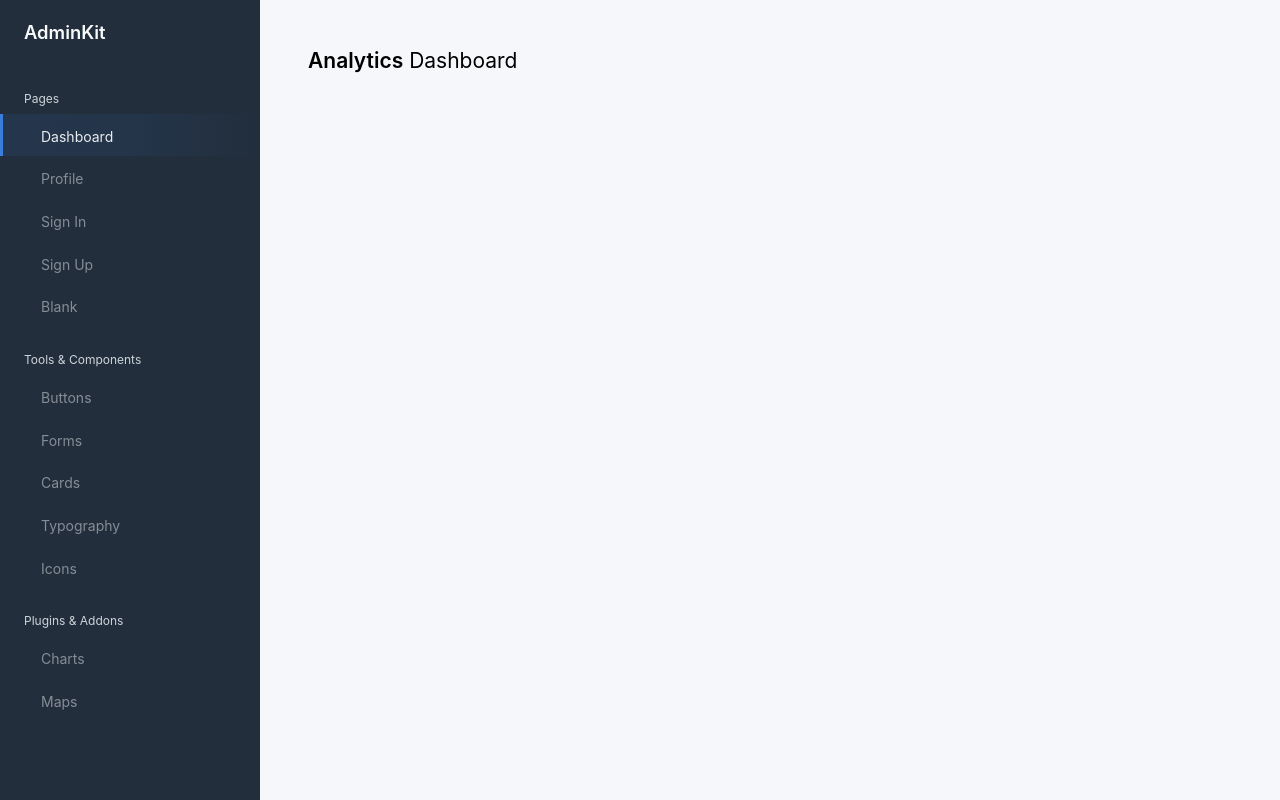
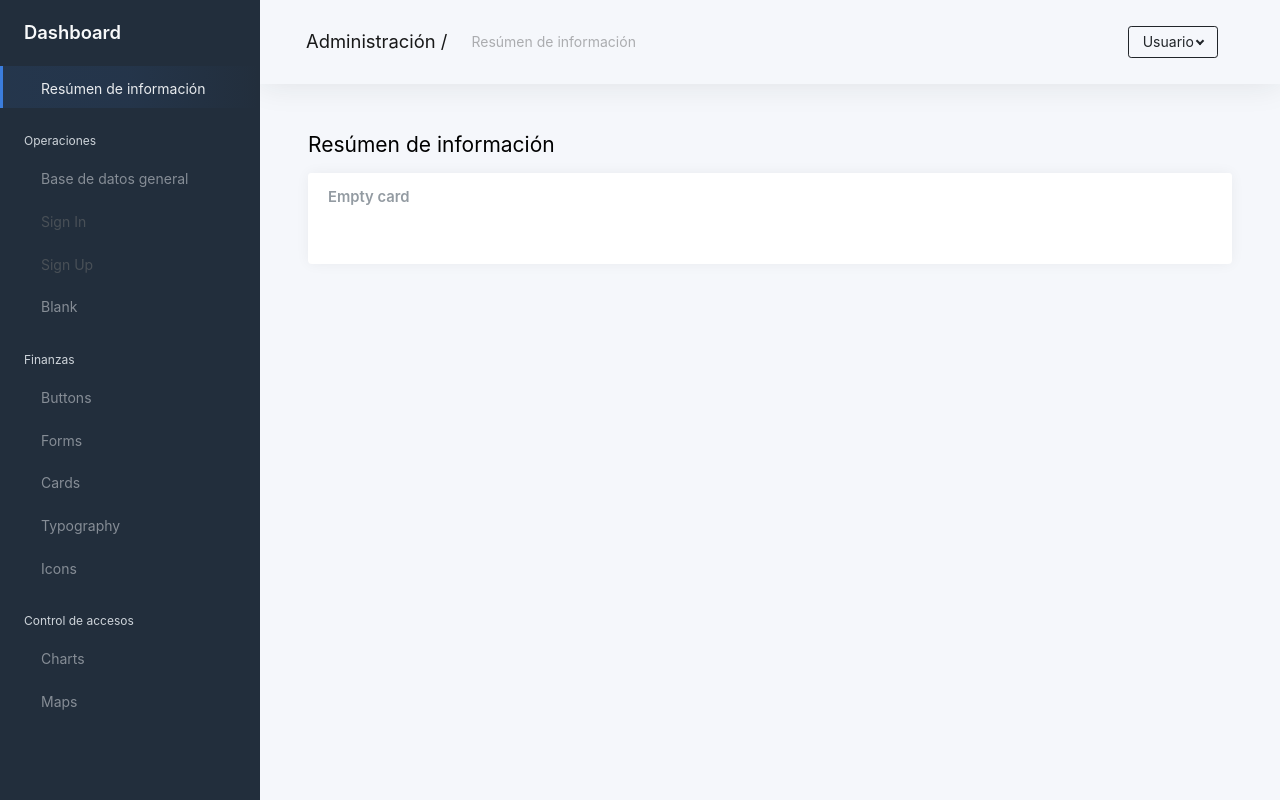
Before and after one commit to Luisrav14/vecinosComprometidos, a React (Vite) app in the folder frontend/: page /admin in a window 1280 px wide. Built offline with nearby package versions, Linux system fonts and the light colour scheme.

Commit message:
Navbar dashboard agregado

```diff
--- a/frontend/src/components/admin/Navbar.jsx
+++ b/frontend/src/components/admin/Navbar.jsx
@@ -2,164 +2,46 @@
 
 export const Navbar = () => {
   return (
-    <div className="navbar-collapse collapse">
-      <ul className="navbar-nav navbar-align">
-        <li className="nav-item dropdown">
-          <a className="nav-icon dropdown-toggle" href="#" id="alertsDropdown" data-bs-toggle="dropdown">
-            <div className="position-relative">
-              <i className="align-middle" data-feather="bell"></i>
-              <span className="indicator">4</span>
-            </div>
+    <nav className="navbar navbar-expand-lg navbar-light bg-light">
+      <div className="container-fluid">
+        <a className="navbar-brand" href="#">
+          Administración /
         </a>
-          <div className="dropdown-menu dropdown-menu-lg dropdown-menu-end py-0" aria-labelledby="alertsDropdown">
-            <div className="dropdown-menu-header">4 New Notifications</div>
-            <div className="list-group">
-              <a href="#" className="list-group-item">
-                <div className="row g-0 align-items-center">
-                  <div className="col-2">
-                    <i className="text-danger" data-feather="alert-circle"></i>
-                  </div>
-                  <div className="col-10">
-                    <div className="text-dark">Update completed</div>
-                    <div className="text-muted small mt-1">Restart server 12 to complete the update.</div>
-                    <div className="text-muted small mt-1">30m ago</div>
-                  </div>
-                </div>
+        <button className="navbar-toggler" type="button" data-bs-toggle="collapse" data-bs-target="#navbarSupportedContent" aria-controls="navbarSupportedContent" aria-expanded="false" aria-label="Toggle navigation">
+          <span className="navbar-toggler-icon"></span>
+        </button>
+        <div className="collapse navbar-collapse" id="navbarSupportedContent">
+          <ul className="navbar-nav me-auto mb-2 mb-lg-0">
+            <li className="nav-item">
+              <a className="nav-link disabled">Resúmen de información</a>
+            </li>
+          </ul>
+          <form className="d-flex">
+            <div class="dropdown mr-3">
+              <button class="btn btn-outline-dark dropdown-toggle" type="button" id="dropdownMenuButton1" data-bs-toggle="dropdown" aria-expanded="false">
+                Usuario
+              </button>
+              <ul class="dropdown-menu" aria-labelledby="dropdownMenuButton1">
+                <li>
+                  <a class="dropdown-item" href="#">
+                    Action
                   </a>
-              <a href="#" className="list-group-item">
-                <div className="row g-0 align-items-center">
-                  <div className="col-2">
-                    <i className="text-warning" data-feather="bell"></i>
-                  </div>
-                  <div className="col-10">
-                    <div className="text-dark">Lorem ipsum</div>
-                    <div className="text-muted small mt-1">Aliquam ex eros, imperdiet vulputate hendrerit et.</div>
-                    <div className="text-muted small mt-1">2h ago</div>
-                  </div>
-                </div>
+                </li>
+                <li>
+                  <a class="dropdown-item" href="#">
+                    Another action
                   </a>
-              <a href="#" className="list-group-item">
-                <div className="row g-0 align-items-center">
-                  <div className="col-2">
-                    <i className="text-primary" data-feather="home"></i>
-                  </div>
-                  <div className="col-10">
-                    <div className="text-dark">Login from 192.186.1.8</div>
-                    <div className="text-muted small mt-1">5h ago</div>
-                  </div>
-                </div>
+                </li>
+                <li>
+                  <a class="dropdown-item" href="#">
+                    Something else here
                   </a>
-              <a href="#" className="list-group-item">
-                <div className="row g-0 align-items-center">
-                  <div className="col-2">
-                    <i className="text-success" data-feather="user-plus"></i>
-                  </div>
-                  <div className="col-10">
-                    <div className="text-dark">New connection</div>
-                    <div className="text-muted small mt-1">Christina accepted your request.</div>
-                    <div className="text-muted small mt-1">14h ago</div>
-                  </div>
-                </div>
-              </a>
-            </div>
-            <div className="dropdown-menu-footer">
-              <a href="#" className="text-muted">
-                Show all notifications
-              </a>
-            </div>
-          </div>
-        </li>
-        <li className="nav-item dropdown">
-          <a className="nav-icon dropdown-toggle" href="#" id="messagesDropdown" data-bs-toggle="dropdown">
-            <div className="position-relative">
-              <i className="align-middle" data-feather="message-square"></i>
-            </div>
-          </a>
-          <div className="dropdown-menu dropdown-menu-lg dropdown-menu-end py-0" aria-labelledby="messagesDropdown">
-            <div className="dropdown-menu-header">
-              <div className="position-relative">4 New Messages</div>
-            </div>
-            <div className="list-group">
-              <a href="#" className="list-group-item">
-                <div className="row g-0 align-items-center">
-                  <div className="col-2"></div>
-                  <div className="col-10 ps-2">
-                    <div className="text-dark">Vanessa Tucker</div>
-                    <div className="text-muted small mt-1">Nam pretium turpis et arcu. Duis arcu tortor.</div>
-                    <div className="text-muted small mt-1">15m ago</div>
-                  </div>
-                </div>
-              </a>
-              <a href="#" className="list-group-item">
-                <div className="row g-0 align-items-center">
-                  <div className="col-2"></div>
-                  <div className="col-10 ps-2">
-                    <div className="text-dark">William Harris</div>
-                    <div className="text-muted small mt-1">Curabitur ligula sapien euismod vitae.</div>
-                    <div className="text-muted small mt-1">2h ago</div>
-                  </div>
-                </div>
-              </a>
-              <a href="#" className="list-group-item">
-                <div className="row g-0 align-items-center">
-                  <div className="col-2"></div>
-                  <div className="col-10 ps-2">
-                    <div className="text-dark">Christina Mason</div>
-                    <div className="text-muted small mt-1">Pellentesque auctor neque nec urna.</div>
-                    <div className="text-muted small mt-1">4h ago</div>
-                  </div>
-                </div>
-              </a>
-              <a href="#" className="list-group-item">
-                <div className="row g-0 align-items-center">
-                  <div className="col-2"></div>
-                  <div className="col-10 ps-2">
-                    <div className="text-dark">Sharon Lessman</div>
-                    <div className="text-muted small mt-1">Aenean tellus metus, bibendum sed, posuere ac, mattis non.</div>
-                    <div className="text-muted small mt-1">5h ago</div>
-                  </div>
-                </div>
-              </a>
-            </div>
-            <div className="dropdown-menu-footer">
-              <a href="#" className="text-muted">
-                Show all messages
-              </a>
-            </div>
-          </div>
-        </li>
-        <li className="nav-item dropdown">
-          <a className="nav-icon dropdown-toggle d-inline-block d-sm-none" href="#" data-bs-toggle="dropdown">
-            <i className="align-middle" data-feather="settings"></i>
-          </a>
-
-          <a className="nav-link dropdown-toggle d-none d-sm-inline-block" href="#" data-bs-toggle="dropdown">
-            <img src="img/avatars/avatar.jpg" className="avatar img-fluid rounded me-1" alt="Charles Hall" />
-            <span className="text-dark">Charles Hall</span>
-          </a>
-          <div className="dropdown-menu dropdown-menu-end">
-            <a className="dropdown-item" href="pages-profile.html">
-              <i className="align-middle me-1" data-feather="user"></i> Profile
-            </a>
-            <a className="dropdown-item" href="#">
-              <i className="align-middle me-1" data-feather="pie-chart"></i>
-              Analytics
-            </a>
-            <div className="dropdown-divider"></div>
-            <a className="dropdown-item" href="index.html">
-              <i className="align-middle me-1" data-feather="settings"></i> Settings & Privacy
-            </a>
-            <a className="dropdown-item" href="#">
-              <i className="align-middle me-1" data-feather="help-circle"></i>
-              Help Center
-            </a>
-            <div className="dropdown-divider"></div>
-            <a className="dropdown-item" href="#">
-              Log out
-            </a>
-          </div>
                 </li>
               </ul>
             </div>
+          </form>
+        </div>
+      </div>
+    </nav>
   );
 };
--- a/frontend/src/components/admin/Sidebar.jsx
+++ b/frontend/src/components/admin/Sidebar.jsx
@@ -2,88 +2,87 @@
 
 export const Sidebar = () => {
   return (
-    <nav id="sidebar" className="sidebar js-sidebar">
-      <div className="sidebar-content js-simplebar">
-        <a className="sidebar-brand" href="index.html">
-          <span className="align-middle">AdminKit</span>
+    <nav id="sidebar" class="sidebar js-sidebar">
+      <div class="sidebar-content js-simplebar">
+        <a class="sidebar-brand" href="/admin">
+          <span class="align-middle">Dashboard</span>
         </a>
 
-        <ul className="sidebar-nav">
-          <li className="sidebar-header">Pages</li>
+        <ul class="sidebar-nav">
+          <li class="sidebar-item active">
+            <a class="sidebar-link" href="/admin">
+              <i class="align-middle" data-feather="sliders"></i> <span class="align-middle">Resúmen de información</span>
+            </a>
+          </li>
+          <li class="sidebar-header">Operaciones</li>
 
-          <li className="sidebar-item active">
-            <a className="sidebar-link" href="index.html">
-              <i className="align-middle" data-feather="sliders"></i> <span className="align-middle">Dashboard</span>
+          <li class="sidebar-item">
+            <a class="sidebar-link" href="/admin">
+              <i class="align-middle" data-feather="user"></i> <span class="align-middle">Base de datos general</span>
             </a>
           </li>
 
-          <li className="sidebar-item">
-            <a className="sidebar-link" href="pages-profile.html">
-              <i className="align-middle" data-feather="user"></i> <span className="align-middle">Profile</span>
+          <li class="sidebar-item">
+            <a class="sidebar-link" hrefadmin="pages-/">
+              <i class="align-middle" data-feather="log-in"></i> <span class="align-middle">Sign In</span>
             </a>
           </li>
 
-          <li className="sidebar-item">
-            <a className="sidebar-link" href="pages-sign-in.html">
-              <i className="align-middle" data-feather="log-in"></i> <span className="align-middle">Sign In</span>
+          <li class="sidebar-item">
+            <a class="sidebar-link" hrefadmin="pages-/">
+              <i class="align-middle" data-feather="user-plus"></i> <span class="align-middle">Sign Up</span>
             </a>
           </li>
 
-          <li className="sidebar-item">
-            <a className="sidebar-link" href="pages-sign-up.html">
-              <i className="align-middle" data-feather="user-plus"></i> <span className="align-middle">Sign Up</span>
+          <li class="sidebar-item">
+            <a class="sidebar-link" href="/admin">
+              <i class="align-middle" data-feather="book"></i> <span class="align-middle">Blank</span>
             </a>
           </li>
 
-          <li className="sidebar-item">
-            <a className="sidebar-link" href="pages-blank.html">
-              <i className="align-middle" data-feather="book"></i> <span className="align-middle">Blank</span>
+          <li class="sidebar-header">Finanzas</li>
+
+          <li class="sidebar-item">
+            <a class="sidebar-link" href="/admin">
+              <i class="align-middle" data-feather="square"></i> <span class="align-middle">Buttons</span>
             </a>
           </li>
 
-          <li className="sidebar-header">Tools & Components</li>
-
-          <li className="sidebar-item">
-            <a className="sidebar-link" href="ui-buttons.html">
-              <i className="align-middle" data-feather="square"></i> <span className="align-middle">Buttons</span>
+          <li class="sidebar-item">
+            <a class="sidebar-link" href="/admin">
+              <i class="align-middle" data-feather="check-square"></i> <span class="align-middle">Forms</span>
             </a>
           </li>
 
-          <li className="sidebar-item">
-            <a className="sidebar-link" href="ui-forms.html">
-              <i className="align-middle" data-feather="check-square"></i> <span className="align-middle">Forms</span>
+          <li class="sidebar-item">
+            <a class="sidebar-link" href="/admin">
+              <i class="align-middle" data-feather="grid"></i> <span class="align-middle">Cards</span>
             </a>
           </li>
 
-          <li className="sidebar-item">
-            <a className="sidebar-link" href="ui-cards.html">
-              <i className="align-middle" data-feather="grid"></i> <span className="align-middle">Cards</span>
+          <li class="sidebar-item">
+            <a class="sidebar-link" href="/admin">
+              <i class="align-middle" data-feather="align-left"></i> <span class="align-middle">Typography</span>
             </a>
           </li>
 
-          <li className="sidebar-item">
-            <a className="sidebar-link" href="ui-typography.html">
-              <i className="align-middle" data-feather="align-left"></i> <span className="align-middle">Typography</span>
+          <li class="sidebar-item">
+            <a class="sidebar-link" href="/admin">
+              <i class="align-middle" data-feather="coffee"></i> <span class="align-middle">Icons</span>
             </a>
           </li>
 
-          <li className="sidebar-item">
-            <a className="sidebar-link" href="icons-feather.html">
-              <i className="align-middle" data-feather="coffee"></i> <span className="align-middle">Icons</span>
+          <li class="sidebar-header">Control de accesos</li>
+
+          <li class="sidebar-item">
+            <a class="sidebar-link" href="/admin">
+              <i class="align-middle" data-feather="bar-chart-2"></i> <span class="align-middle">Charts</span>
             </a>
           </li>
 
-          <li className="sidebar-header">Plugins & Addons</li>
-
-          <li className="sidebar-item">
-            <a className="sidebar-link" href="charts-chartjs.html">
-              <i className="align-middle" data-feather="bar-chart-2"></i> <span className="align-middle">Charts</span>
-            </a>
-          </li>
-
-          <li className="sidebar-item">
-            <a className="sidebar-link" href="maps-google.html">
-              <i className="align-middle" data-feather="map"></i> <span className="align-middle">Maps</span>
+          <li class="sidebar-item">
+            <a class="sidebar-link" href="/admin">
+              <i class="align-middle" data-feather="map"></i> <span class="align-middle">Maps</span>
             </a>
           </li>
         </ul>
--- a/frontend/src/pages/admin/AdminDashboard.jsx
+++ b/frontend/src/pages/admin/AdminDashboard.jsx
@@ -12,10 +12,18 @@ export const AdminDashboard = () => {
         <Navbar />
         <main className="content">
           <div className="container-fluid p-0">
-            <h1 className="h3 mb-3">
-              <strong>Analytics</strong> Dashboard
-            </h1>
-            <div className="row"></div>
+            <h1 className="h3 mb-3">Resúmen de información</h1>
+
+            <div className="row">
+              <div className="col-12">
+                <div className="card">
+                  <div className="card-header">
+                    <h5 className="card-title mb-0">Empty card</h5>
+                  </div>
+                  <div className="card-body"></div>
+                </div>
+              </div>
+            </div>
           </div>
         </main>
       </div>
```
Lines whose indentation alone changed are shown as unchanged.
